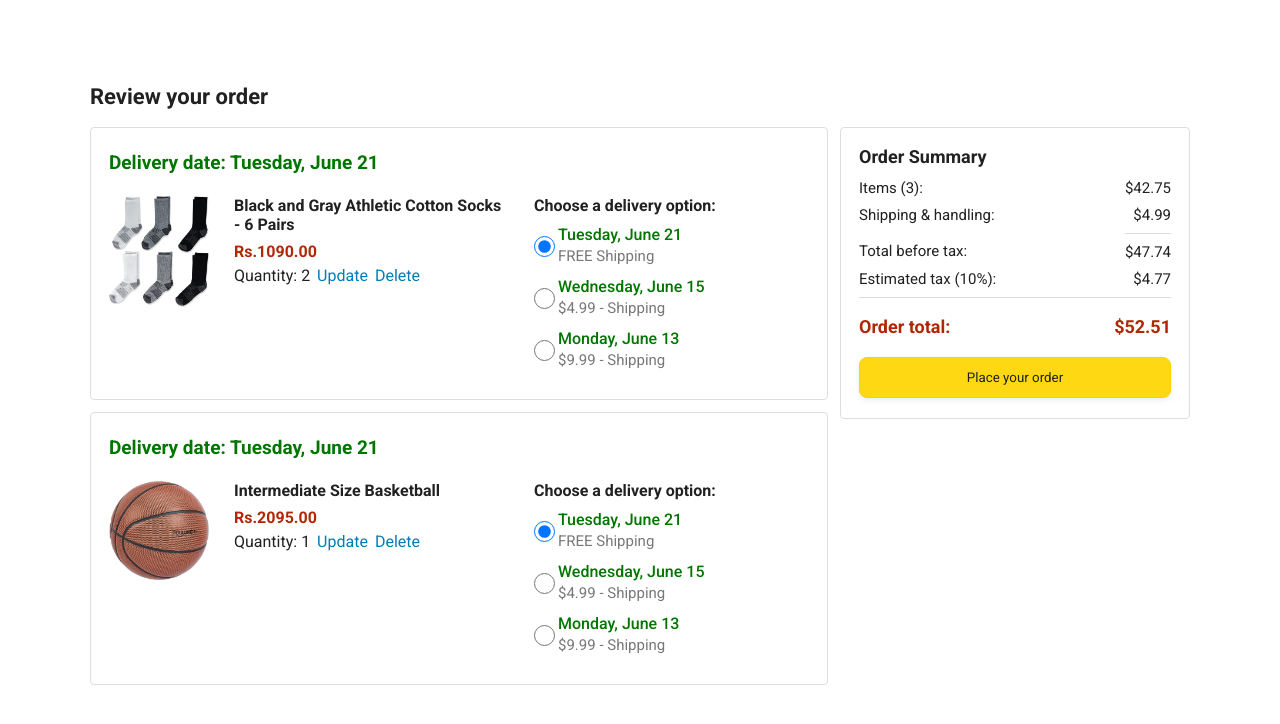
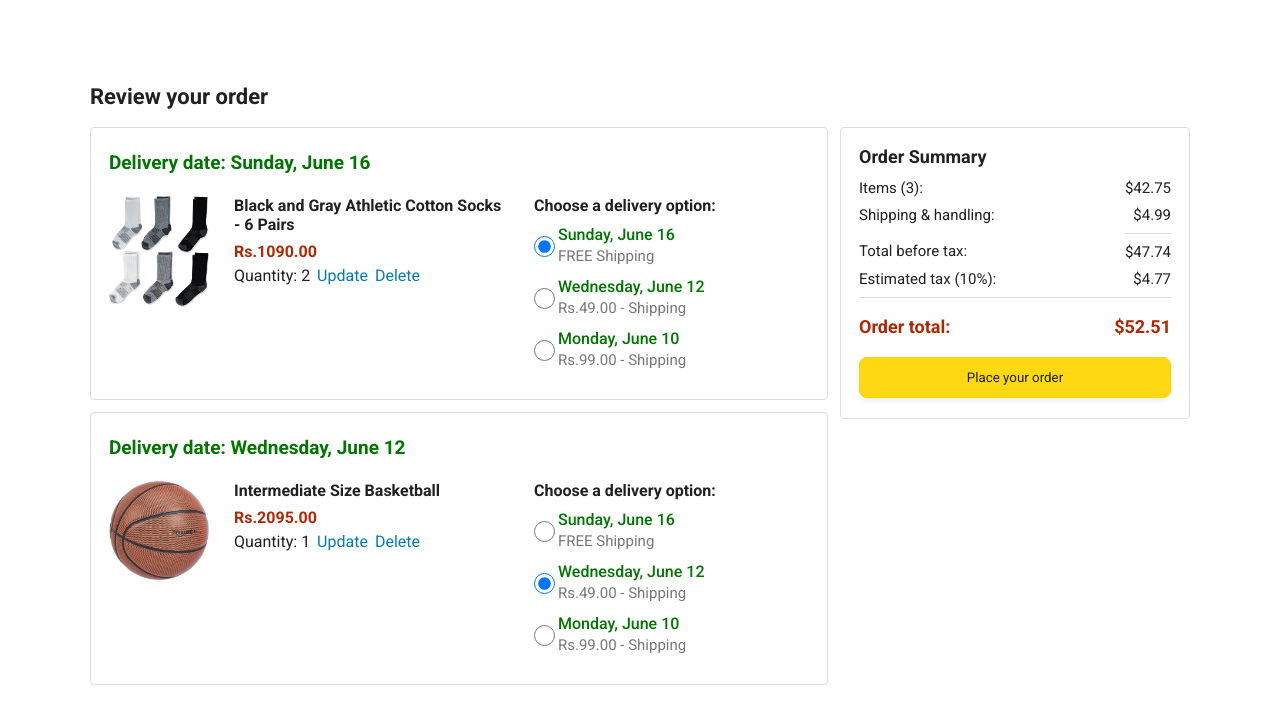
Before and after one commit to ayush3031/javascript-amazon-project-main, a plain HTML site: page checkout.html in a window 1280 px wide. Shown: the part 56-780 px from the top of the page. Drawn offline with nearby package versions, Linux system fonts and the light colour scheme.

Commit message:
save data and generate HTML for delivery options

```diff
--- a/data/cart.js
+++ b/data/cart.js
@@ -3,11 +3,13 @@ export let cart = JSON.parse(localStorage.getItem('cart'));
 if(!cart){
     cart = [{
             productId: 'e43638ce-6aa0-4b85-b27f-e1d07eb678c6',
-            quantity: 2
+            quantity: 2,
+            deliveryOptionsId: '1'
         },
         {
             productId: '15b6fc6f-327a-4ec4-896f-486349e85a3d',
-            quantity: 1
+            quantity: 1,
+            deliveryOptionsId: '2'
         }
         ];
 }
@@ -17,6 +19,7 @@ if(!cart){
 function saveToStorage() {
     localStorage.setItem('cart',JSON.stringify(cart));
 }
+
 export function addToCart(prodId) {
 
     let matchingItem;
@@ -35,7 +38,8 @@ export function addToCart(prodId) {
     {
         cart.push({
             productId: prodId,
-            quantity: 1
+            quantity: 1,
+            deliveryOptionsId: '1'
         })
     }
     saveToStorage();
--- /dev/null
+++ b/data/deliveryoptions.js
@@ -0,0 +1,18 @@
+const deliveryOptions = [{
+    id: '1',
+    deliverDays: 7,
+    price: 0
+},
+{
+    id: '2',
+    deliverDays: 3,
+    price: 49
+},
+{
+    id: '3',
+    deliverDays: 1,
+    price: 99
+},
+]
+
+export default deliveryOptions
--- a/scripts/checkout.js
+++ b/scripts/checkout.js
@@ -1,6 +1,10 @@
 import {cart,deleteFromCart} from '../data/cart.js';
 import { prod } from '../data/products.js';
-import { formatCurrency } from './utility/money.js';
+import  formatCurrency  from './utility/money.js';
+import dayjs from 'https://unpkg.com/dayjs@1.11.10/esm/index.js'
+import deliveryOptions from '../data/deliveryoptions.js';
+
+
 
 
 let cartSummaryHTML ='';
@@ -17,10 +21,29 @@ cart.forEach((cartItem)=>
             productPrice=product.priceCents;
         }
     })
+
+
+    const deliveryOptionId = cartItem.deliveryOptionsId;
+    let deliveryOption;
+
+    deliveryOptions.forEach((option)=>
+    {
+        if(deliveryOptionId === option.id)
+        {
+            deliveryOption = option
+        }
+    })
+
+    const today = dayjs();
+    const deliveryDate = today.add(deliveryOption.deliverDays,'days');
+    const presentDate = deliveryDate.format('dddd, MMMM D');
+
+    console.log(presentDate)
+
     let html = `
     <div class="cart-item-container js-cart-item-container-${productId}">
             <div class="delivery-date">
-              Delivery date: Tuesday, June 21
+              Delivery date: ${presentDate}
             </div>
 
             <div class="cart-item-details-grid">
@@ -51,44 +74,7 @@ cart.forEach((cartItem)=>
                 <div class="delivery-options-title">
                   Choose a delivery option:
                 </div>
-                <div class="delivery-option">
-                  <input type="radio" checked
-                    class="delivery-option-input"
-                    name="delivery-option-${cartItem.productId}">
-                  <div>
-                    <div class="delivery-option-date">
-                      Tuesday, June 21
-                    </div>
-                    <div class="delivery-option-price">
-                      FREE Shipping
-                    </div>
-                  </div>
-                </div>
-                <div class="delivery-option">
-                  <input type="radio"
-                    class="delivery-option-input"
-                    name="delivery-option-${cartItem.productId}">
-                  <div>
-                    <div class="delivery-option-date">
-                      Wednesday, June 15
-                    </div>
-                    <div class="delivery-option-price">
-                      $4.99 - Shipping
-                    </div>
-                  </div>
-                </div>
-                <div class="delivery-option">
-                  <input type="radio"
-                    class="delivery-option-input"
-                    name="delivery-option-${cartItem.productId}">
-                  <div>
-                    <div class="delivery-option-date">
-                      Monday, June 13
-                    </div>
-                    <div class="delivery-option-price">
-                      $9.99 - Shipping
-                    </div>
-                  </div>
+                    ${deliveryOptionsHTML(cartItem)}
                 </div>
               </div>
             </div>
@@ -110,3 +96,34 @@ document.querySelectorAll('.js-delete-link').forEach((link)=>
         container.remove();
     })
 })
+
+
+function deliveryOptionsHTML(cartItem) {
+
+    let html="";
+     deliveryOptions.forEach((deliveryOption)=>
+    {
+        const tod = dayjs();
+        const deliveryDate = tod.add(deliveryOption.deliverDays,'days');
+        const presentDate = deliveryDate.format('dddd, MMMM D');
+        const priceString = deliveryOption.price === 0 ? 'FREE':
+        `Rs.${formatCurrency(deliveryOption.price)} -`
+
+        const isChecked =deliveryOption.id === cartItem.deliveryOptionsId;
+
+        html+=`<div class="delivery-option">
+        <input type="radio" ${isChecked ?'checked' :''}
+          class="delivery-option-input"
+          name="delivery-option-${cartItem.productId}">
+        <div>
+          <div class="delivery-option-date">
+            ${presentDate}
+          </div>
+          <div class="delivery-option-price">
+            ${priceString} Shipping
+          </div>
+        </div>
+      </div>`
+    })
+    return html;
+}
--- a/scripts/utility/money.js
+++ b/scripts/utility/money.js
@@ -1,3 +1,5 @@
 export function formatCurrency(price) {
     return (price).toFixed(2);
 }
+
+export default formatCurrency;
```
Also changed, not shown: amazon.html (+1 -0 lines), checkout.html (+1 -0 lines).
